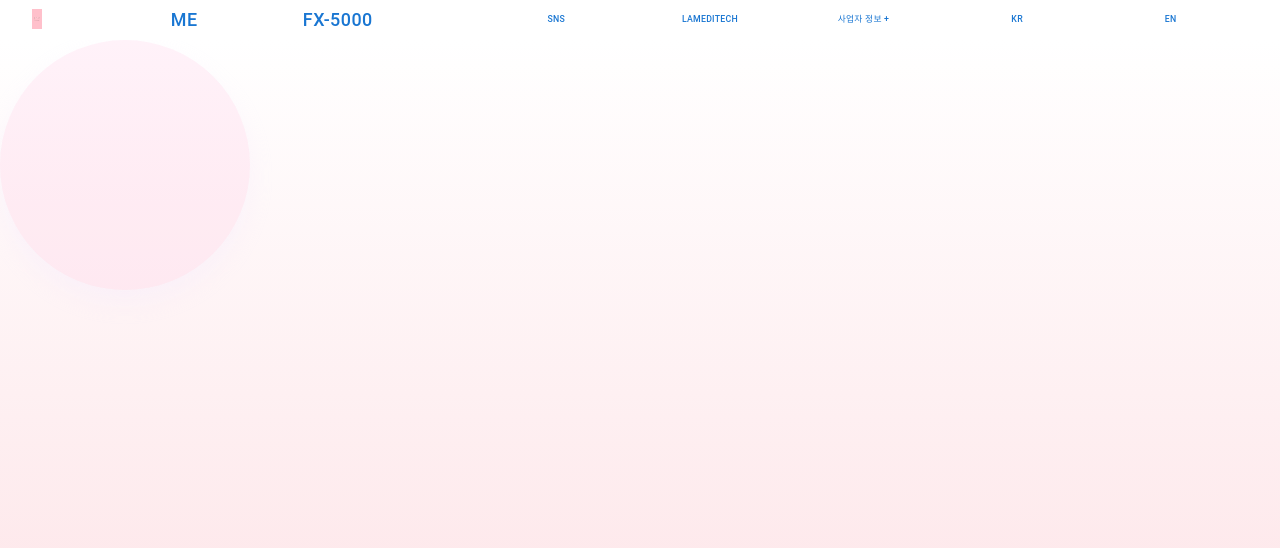
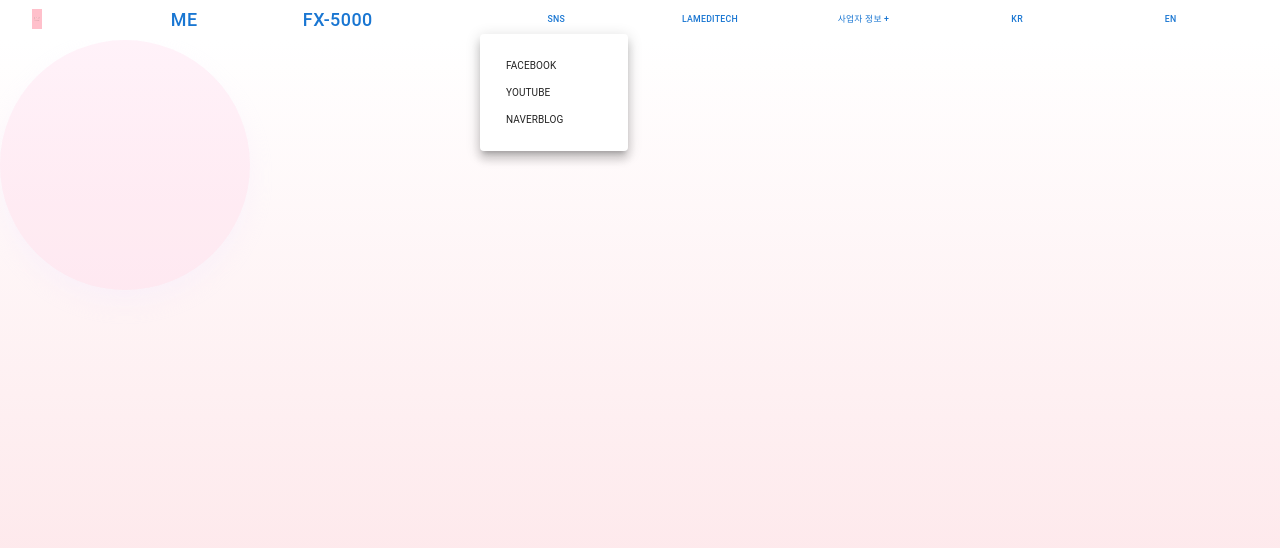
Before and after one commit to rewrite0w0/puraxel, a Next.js app: page /playground/page in a window 1280 px wide. Both pictures are taken after a click on the button "SNS". Shown: the top 548 px of the page. Built offline with nearby package versions, Linux system fonts and the light colour scheme; a web font is replaced by a local one.

Commit message:
add: sns button

```diff
--- a/components/Nav/Navbars.js
+++ b/components/Nav/Navbars.js
@@ -1,5 +1,5 @@
 import { useState } from "react";
-import { Box, Menu, Button } from "@mui/material";
+import { Box, Menu, Button, MenuItem } from "@mui/material";
 
 import style from "../layout/Layout.module.css";
 import navStyle from "./Nav.module.css";
@@ -45,6 +45,7 @@ export default function Navbars(props) {
   };
 
   const companyInfoOpenStateCodition = companyOpenState === false;
+  const snsCodition = snsOpenState === false;
 
   return (
     <Box className={style.header} style={{ ...props.sx }}>
@@ -82,7 +83,47 @@ export default function Navbars(props) {
       </Box>
 
       <Box className={navStyle.rightNav}>
-        <NavIconButton title={layoutHeaderKr.sns}></NavIconButton>
+        <Button onClick={handleSNSButton} className={navStyle.buttonStyle}>
+          {layoutHeaderKr.sns}
+          <Menu
+            open={snsOpenState}
+            onClose={handleSNSCloseButton}
+            anchorEl={snsAnchorState}
+          >
+            <div
+              style={{
+                height: "100%",
+                width: "10vw",
+                padding: "1rem",
+              }}
+            >
+              <MenuItem
+                onClick={() => {
+                  window.open("https://facebook.com", "_blank");
+                }}
+                onWheelCapture
+              >
+                FACEBOOK
+              </MenuItem>
+              <MenuItem
+                onClick={() => {
+                  window.open("https://youtube.com", "_blank");
+                }}
+              >
+                YOUTUBE
+              </MenuItem>
+              <MenuItem
+                onClick={() => {
+                  window.open("https://naver.com", "_blank");
+                }}
+              >
+                NAVERBLOG
+              </MenuItem>
+            </div>
+          </Menu>
+        </Button>
+
+        {/* <NavIconButton title={layoutHeaderKr.sns}></NavIconButton> */}
 
         <NavIconButton title={layoutHeaderKr.lameditech}></NavIconButton>
 
```
